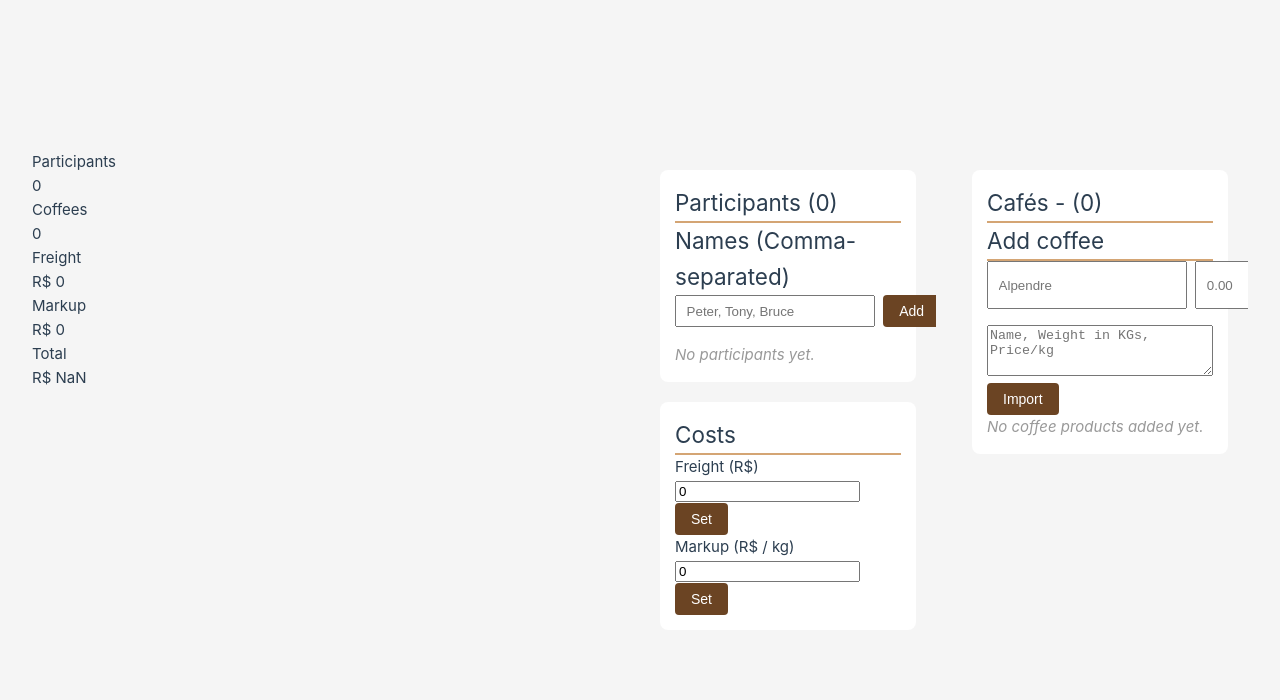
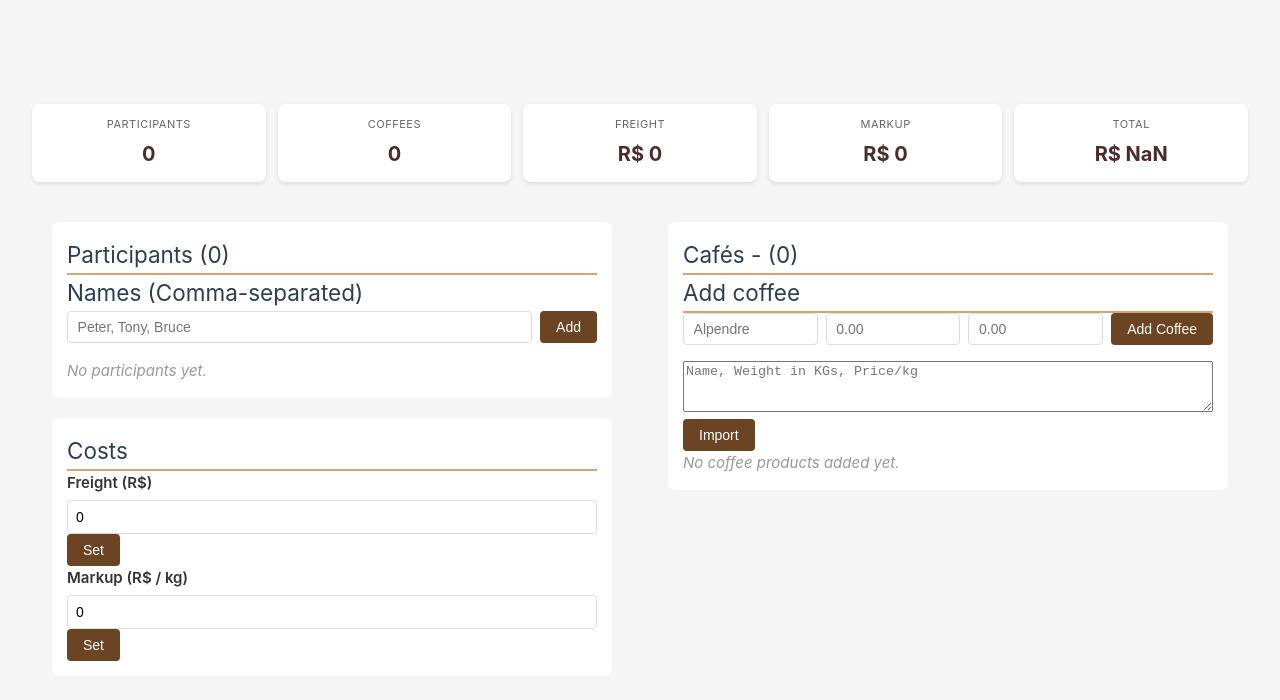
Before and after one commit to paulograbin/coffee, a Vue app: page / in a window 1280 px wide. Shown: the top 700 px of the page. Built offline with nearby package versions, Linux system fonts and the light colour scheme; the HTML template or start-up script is replaced by a standard one.

Commit message:
Add css for dashboard

```diff
--- a/src/assets/main.css
+++ b/src/assets/main.css
@@ -27,6 +27,7 @@ th {
 
 table {
   width: 100%;
+  table-layout: fixed;
   border-collapse: collapse;
   margin-top: 10px;
   font-size: 13px;
@@ -77,8 +78,6 @@ a,
   }
 
   #app {
-    display: grid;
-    grid-template-columns: 1fr 1fr;
     padding: 0 2rem;
   }
 }
@@ -92,3 +91,61 @@ button {
   font-size: 14px;
   cursor: pointer;
 }
+
+label {
+  display: block;
+  margin-bottom: 5px;
+  font-weight: 600;
+  color: #333;
+}
+
+input {
+  width: 100%;
+  padding: 8px;
+  border: 1px solid #ddd;
+  border-radius: 4px;
+  font-size: 14px;
+}
+
+
+/* Dashboard Cards */
+.dashboard {
+  display: grid;
+  grid-template-columns: repeat(auto-fit, minmax(140px, 1fr));
+  gap: 12px;
+  margin-bottom: 20px;
+}
+
+.dashboard-card {
+  background: white;
+  border-radius: 8px;
+  padding: 12px 15px;
+  box-shadow: 0 2px 4px rgba(0, 0, 0, 0.1);
+  text-align: center;
+}
+
+.dashboard-card .label {
+  font-size: 11px;
+  color: #666;
+  text-transform: uppercase;
+  letter-spacing: 0.5px;
+  margin-bottom: 4px;
+}
+
+.dashboard-card .value {
+  font-size: 20px;
+  font-weight: 700;
+  color: #4a2c2a;
+}
+
+.dashboard-card.highlight {
+  background: linear-gradient(135deg, #4a2c2a, #6b4423);
+}
+
+.dashboard-card.highlight .label {
+  color: rgba(255, 255, 255, 0.8);
+}
+
+.dashboard-card.highlight .value {
+  color: white;
+}
```
